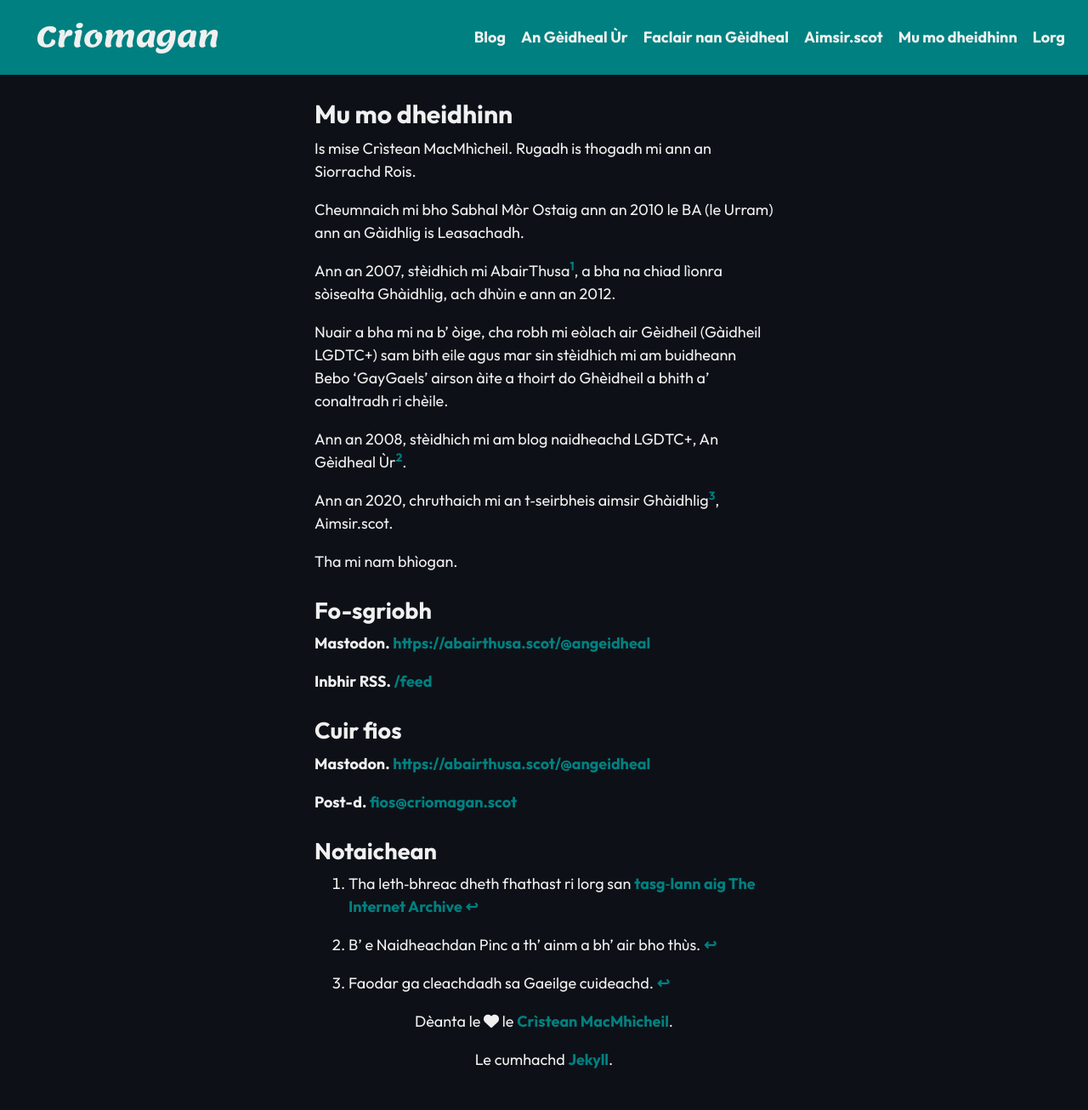
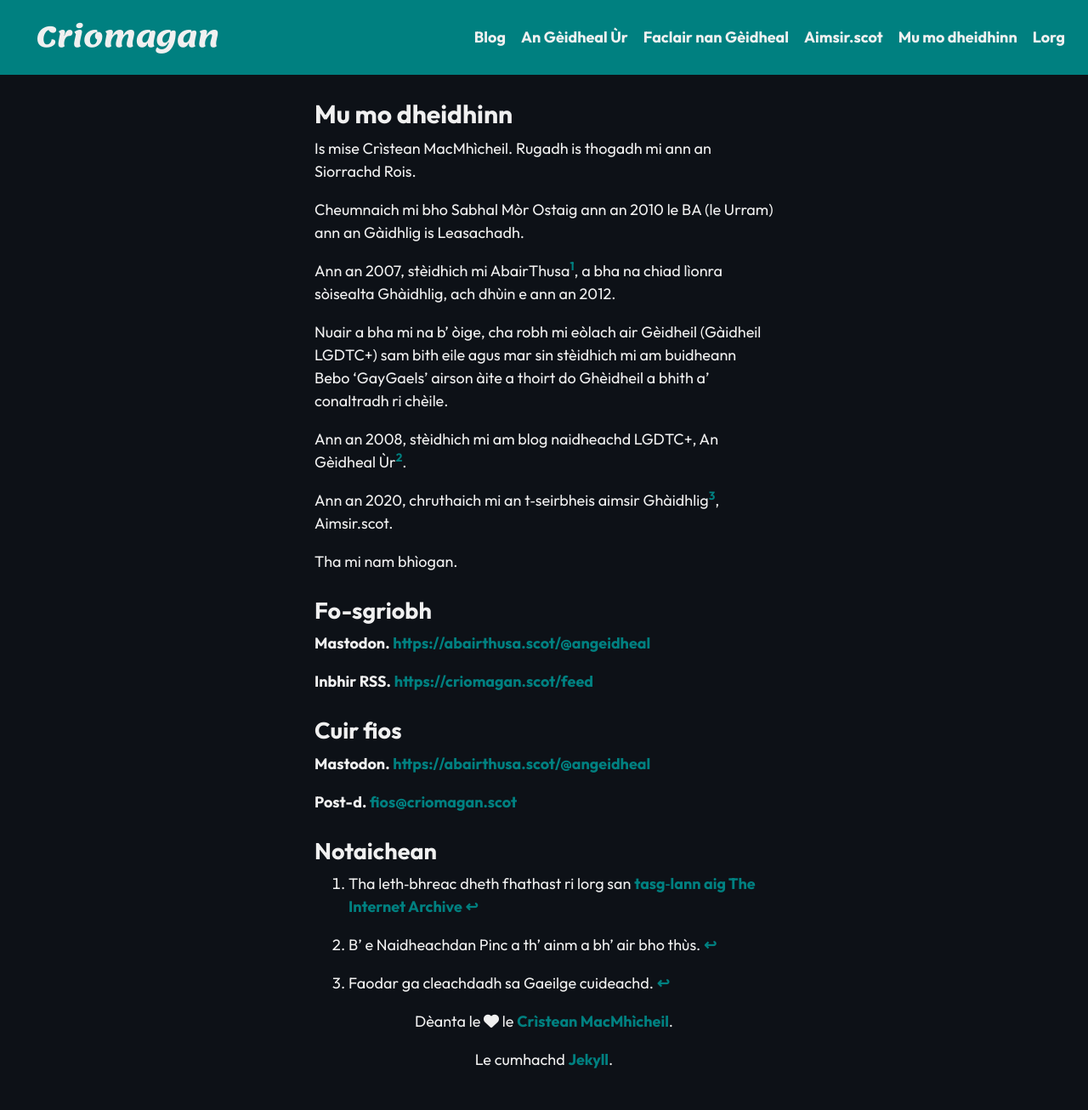
Before and after one commit to angeidheal/angeidheal.github.io, a Jekyll site: the page built from mu-mo-dheidhinn.md, in a window 1280 px wide. Shown: the whole page at 85% size. Built offline with Jekyll 4.4.1, drawn with Linux system fonts in a browser that asks for light colours; nearby versions of some CDN libraries; part of the change alters nothing that is shown.

```diff
--- a/mu-mo-dheidhinn.md
+++ b/mu-mo-dheidhinn.md
@@ -22,7 +22,7 @@ Tha mi nam bhìogan.
 
 **Mastodon.** <a rel="me" href="{{ site.mastodon }}" target="_blank">{{ site.mastodon }}</a>
 
-**Inbhir RSS.** <a href="{{ site.baseurl }}/feed">{{ site.baseurl }}/feed</a>
+**Inbhir RSS.** <a href="{{ site.url }}/feed">{{ site.url }}/feed</a>
 
 
 ## Cuir fios
```
